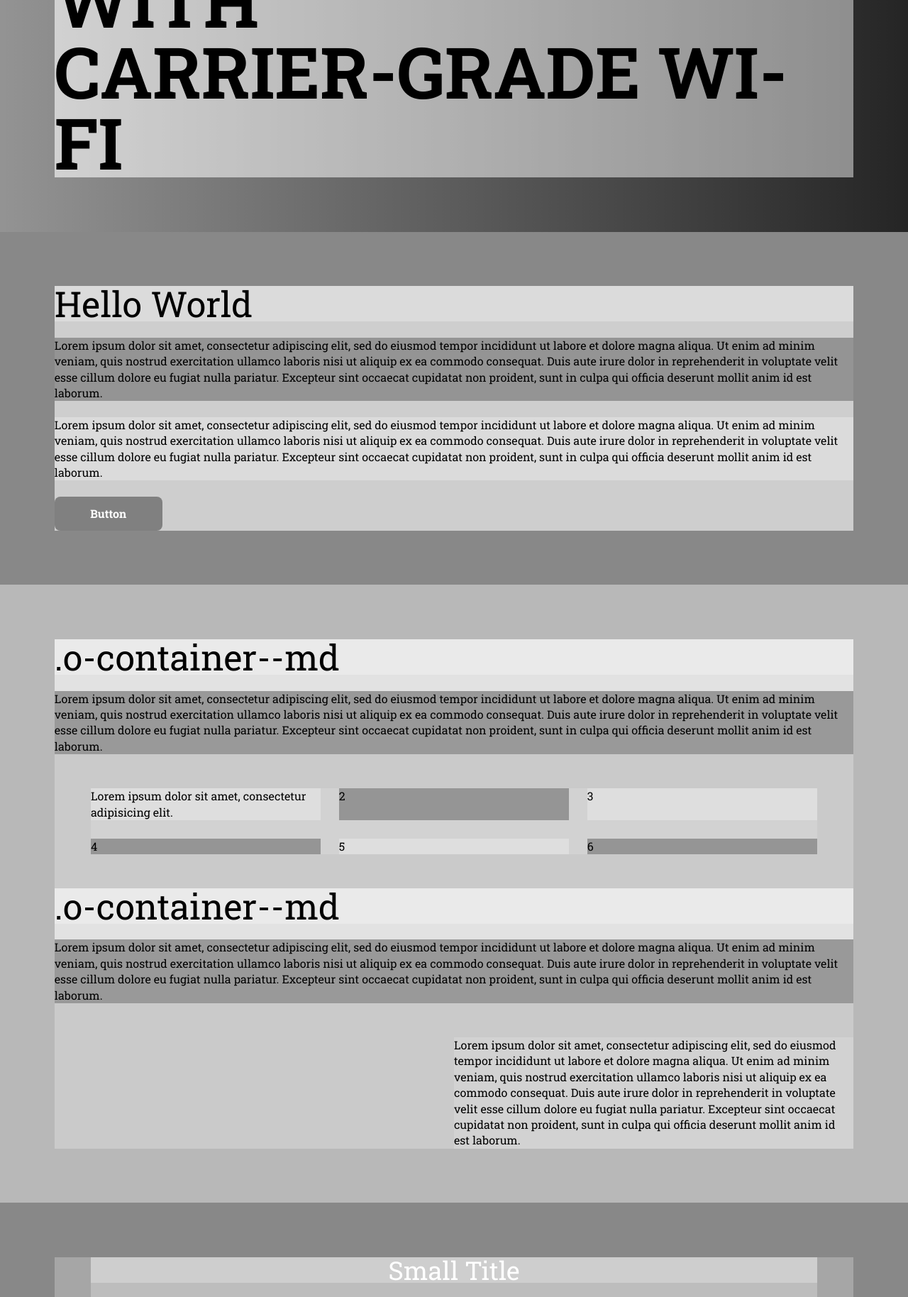
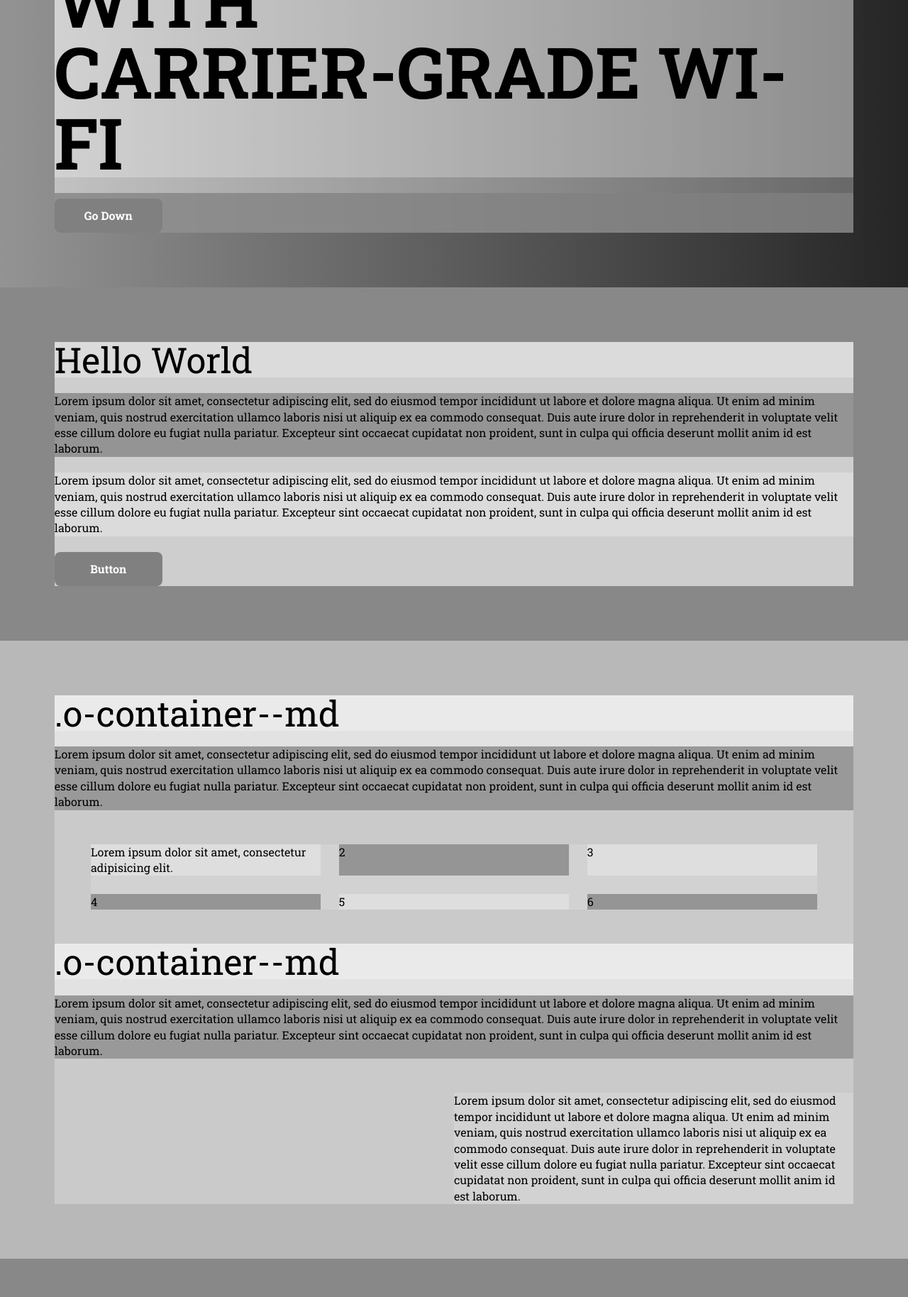
Before and after one commit to digiwig/microsite-boilerplate, a PHP site: page / in a window 1280 px wide. Shown: the part 1227-3055 px from the top of the page at 71% size. Run offline with PHP 8.4, Linux system fonts and the light colour scheme; style sheets or scripts are compiled from the project's sources; some libraries are stand-ins or nearby versions.

```diff
--- a/app/scss/06-objects/_grids.scss
+++ b/app/scss/06-objects/_grids.scss
@@ -82,7 +82,7 @@ $grids: (
 			width:calc(100% + #{$gutterX});
 			display: flex;
 			flex-wrap: wrap;
-			margin-bottom:-#{$gutterY};
+			margin-bottom:calc(-1 * #{$gutterY});
 
 			& + .o-row {
 				margin-top:$gutterY;
@@ -139,7 +139,7 @@ $grids: (
 				@media #{$respond} {
 
 					width:calc(100% + #{$respondX});
-					margin-bottom:-$respondY;
+					margin-bottom:calc(-1 * #{$respondY});
 
 					& + .o-row {
 						margin-top:$respondY;
--- a/index.php
+++ b/index.php
@@ -18,6 +18,7 @@
 				<div class="m-hero m-hero--full-height m-hero--overlay--gradient-right m-hero--bottom-right">
 					<div class="o-content">
 						<h1 class="h2 color-theme display-heading--1">Seize opportunities<br> to add revenue with<br> carrier-grade Wi-Fi</h1>
+						<p><a class="c-button" href="#goto">Go Down</a></p>
 					</div>
 				</div>
 			</div>
@@ -72,7 +73,7 @@
 				</div>
 			</div>
 		</section>
-		<section class="o-section background-medium-grey color-white">
+		<section class="o-section background-medium-grey color-white" id="goto">
 			<div class="o-modules">
 				<div class="o-container o-container--sm o-content text-center">
 					<h2>Small Title</h2>
```
Also changed, not shown: app/modules/hero/hero.scss (line endings or trailing spaces).
